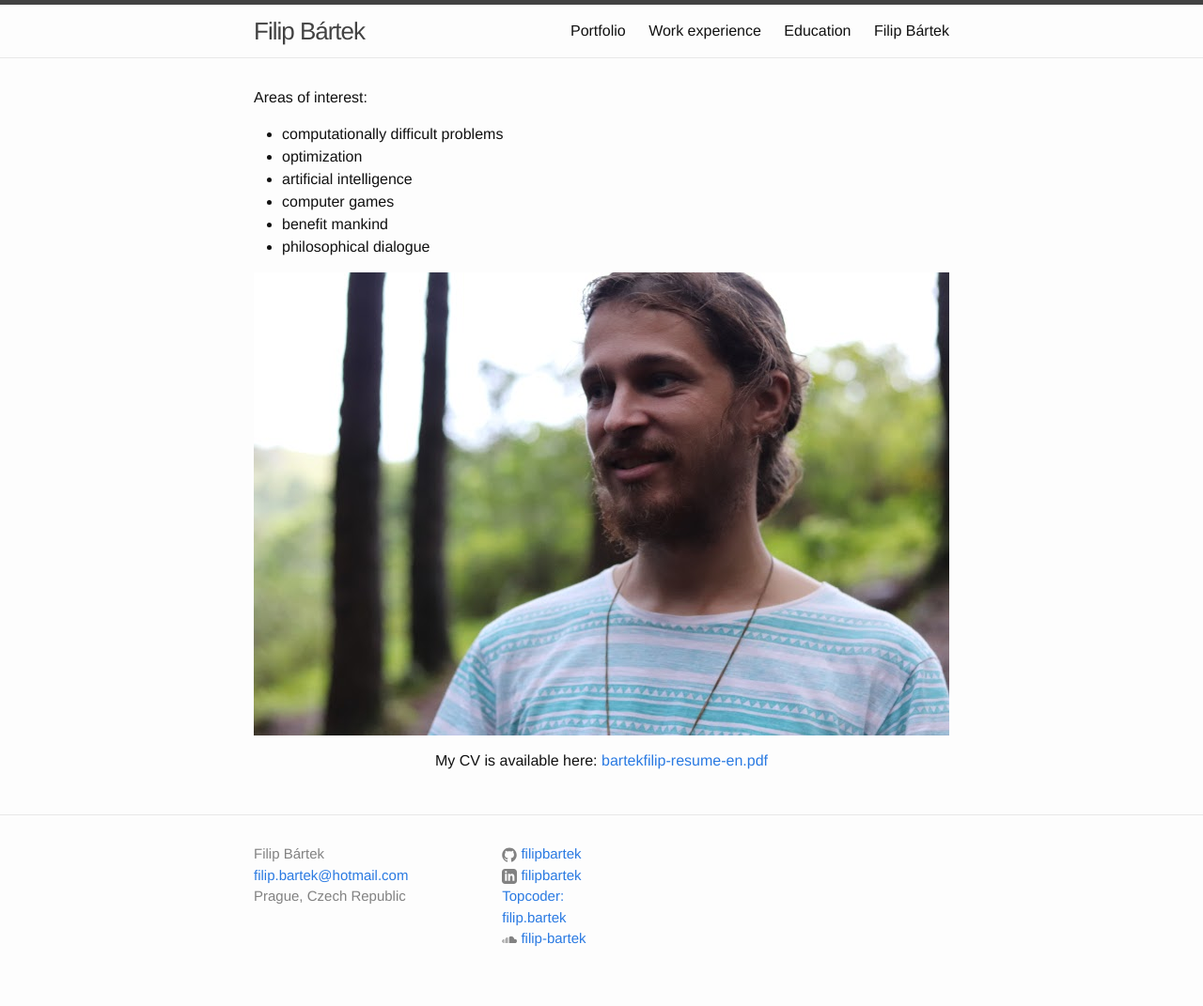
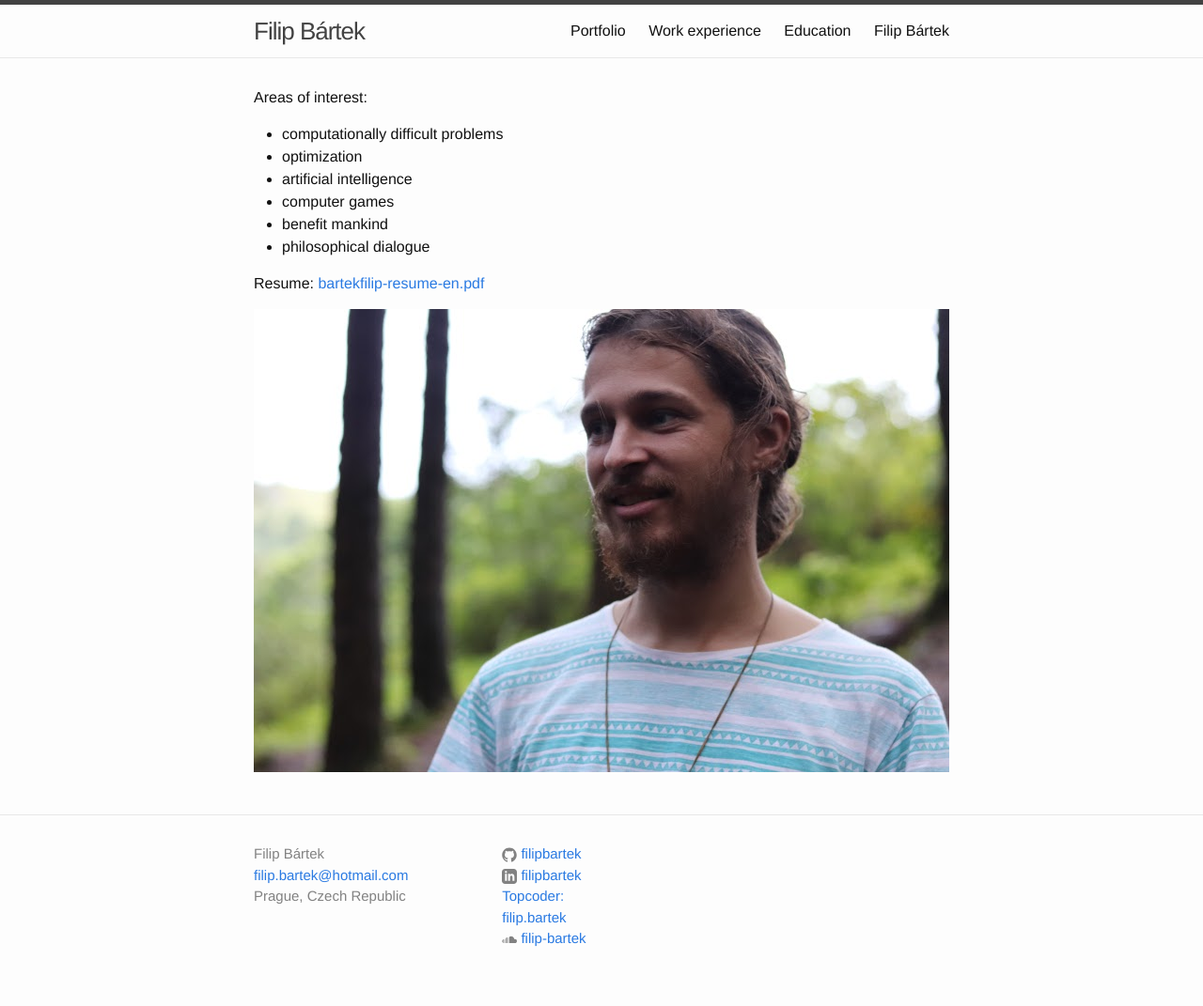
Before and after one commit to filipbartek/filipbartek.github.io, a Jekyll site: the page built from index.md, in a window 1280 px wide. Shown: the whole page at 94% size. Built offline with Jekyll 4.4.1, drawn with Linux system fonts in a browser that asks for light colours.

Commit message:
Move and rephrase reference to the CV

```diff
--- a/index.md
+++ b/index.md
@@ -12,8 +12,7 @@ Areas of interest:
 * benefit mankind
 * philosophical dialogue
 
+Resume: [bartekfilip-resume-en.pdf](http://filipbartek.github.io/resume/bartekfilip-resume-en.pdf)
+
 {:.center}
 ![My photo](/assets/20171001173719_IMG_0383_740.JPG)
-
-{:.center}
-My CV is available here: [bartekfilip-resume-en.pdf](http://filipbartek.github.io/resume/bartekfilip-resume-en.pdf)
```
